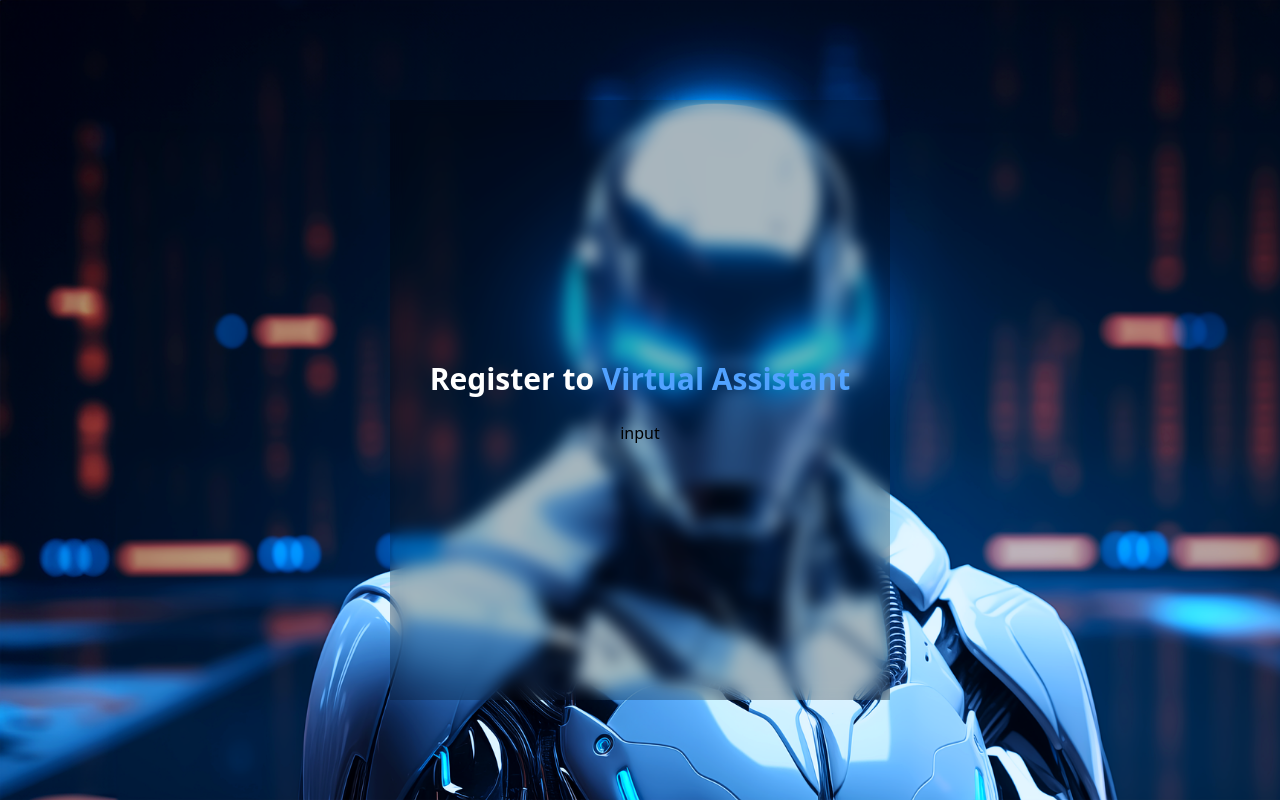
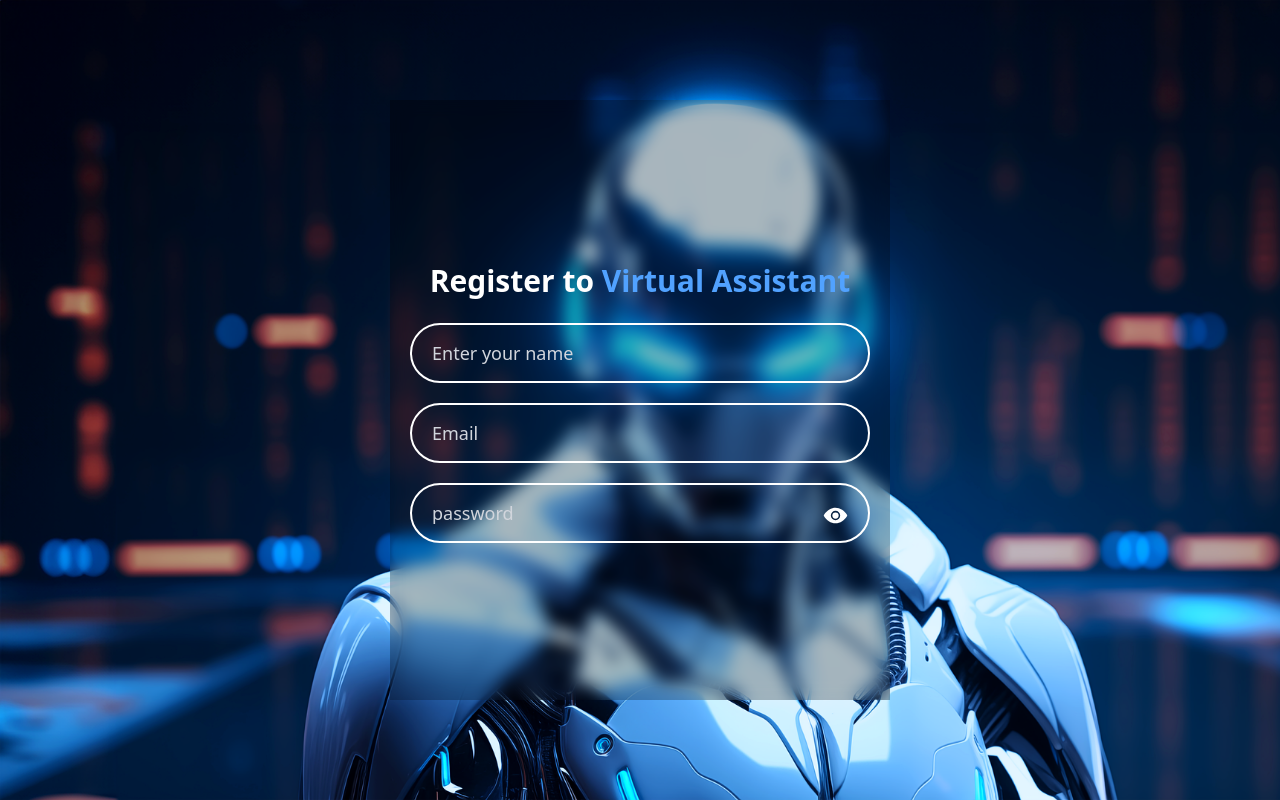
Before and after one commit to Shreyashj9600/AI_Virtual_Assistant-MERN, a React (Vite) app in the folder frontend/: page /signup in a window 1280 px wide. Built offline with nearby package versions, Linux system fonts and the light colour scheme.

Commit message:
Add show/hide password functionality

```diff
--- a/frontend/package.json
+++ b/frontend/package.json
@@ -15,6 +15,7 @@
     "react": "^19.0.0",
     "react-dom": "^19.0.0",
     "react-icon": "^1.0.0",
+    "react-icons": "^5.5.0",
     "react-router-dom": "^7.11.0",
     "tailwindcss": "^4.1.18"
   },
--- a/frontend/src/pages/SignUp.jsx
+++ b/frontend/src/pages/SignUp.jsx
@@ -1,15 +1,51 @@
-import React from "react";
+import React, { useState } from "react";
 import bg from "../assets/authBg.png";
+import { IoEye } from "react-icons/io5";
+import { IoEyeOff } from "react-icons/io5";
 
 function SignUp() {
+    const [showPassword, setShowPassword] = useState(false)
+    const handelVisiblePassword = () => {
+
+    }
     return (
         <div
             className="w-full h-screen bg-cover flex justify-center items-center"
             style={{ backgroundImage: `url(${bg})` }}
         >
-            <form className="w-[90%] h-[600px] max-w-[500px] bg-[#00000042] backdrop-blur shadow-black flex flex-col items-center justify-center gap-[20px]">
-                <h1 className="text-white text-[30px] font-semibold">Register to <span className="text-blue-400">Virtual Assistant</span></h1>
-                input
+            <form className="w-[90%] h-[600px] max-w-[500px] bg-[#00000042] backdrop-blur shadow-black flex flex-col items-center justify-center gap-[20px] px-[20px] ">
+                <h1 className="text-white text-[30px] font-semibold">
+                    Register to <span className="text-blue-400">Virtual Assistant</span>
+                </h1>
+                <input
+                    type="text"
+                    placeholder="Enter your name"
+                    className="w-full h-[60px] outline-none border-2 border-white bg-transparent text-white placeholder-gray-300 px-[20px] py-[10px] rounded-full text-[18px]"
+                />
+                <input
+                    type="email"
+                    placeholder="Email"
+                    className="w-full h-[60px] outline-none border-2 border-white bg-transparent text-white placeholder-gray-300 px-[20px] py-[10px] rounded-full text-[18px]"
+                />
+                <div className="w-full h-[60px]  border-2 border-white bg-transparent text-white rounded-full text-[18px] relative">
+                    <input
+                        type={showPassword ? "text" : 'password'}
+                        placeholder="password"
+                        className="w-full h-full rounded-full outline-none bg-transparent  placeholder-gray-300 px-[20px] py-[10px]"
+                    />
+                    {
+                        !showPassword && <IoEye
+                            className="absolute top-[18px] right-[20px] w-[25px] h-[25px] text-white"
+                            onClick={() => setShowPassword(true)}
+                        />
+                    }
+                    {
+                        showPassword && <IoEyeOff
+                            className="absolute top-[18px] right-[20px] w-[25px] h-[25px] text-white"
+                            onClick={() => setShowPassword(false)}
+                        />
+                    }
+                </div>
             </form>
         </div>
     );
```
Also changed, not shown: 1 other file (tests, documents, lock files or other folders).
